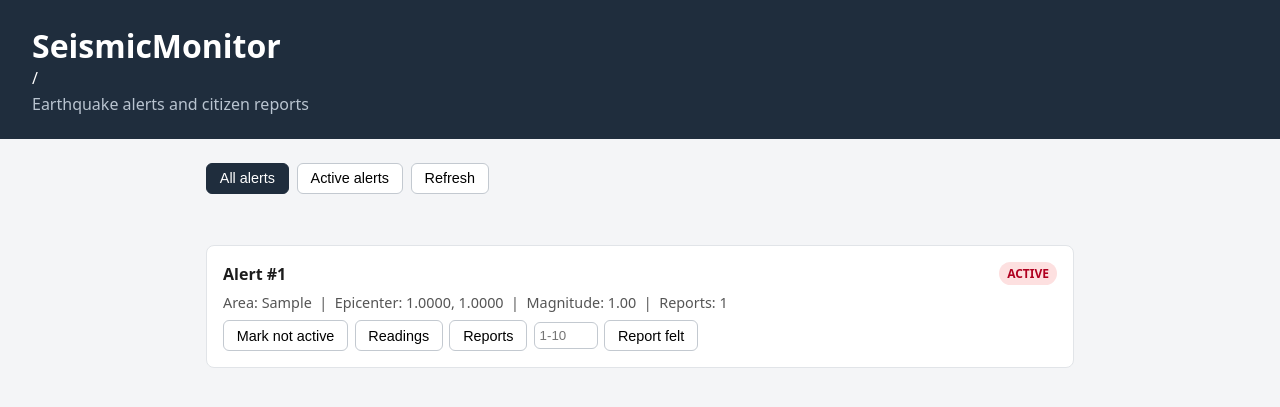
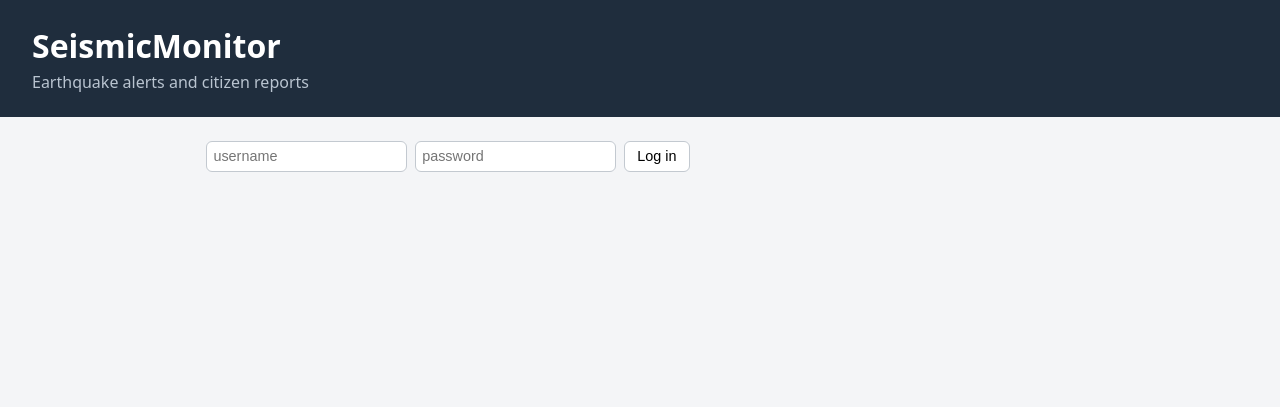
Before and after one commit to Phaberen/24timers_eksamen_seismic_monitor, a Spring Boot app: page / in a window 1280 px wide. Shown: the top 407 px of the page. Run offline with Spring Boot 4, Linux system fonts and the light colour scheme; tables that the repository leaves empty hold one stand-in row (values such as "Sample post"); some of the project's set-up classes (security, data sources, template engines, error pages and the like) are left out, and stand-ins take their place.

Commit message:
added authentication and reporting features for citizen reports, including user identity tracking and prevention of duplicate submissions

```diff
--- a/src/main/java/dk/ek/seismicmonitor/controller/CitizenReportController.java
+++ b/src/main/java/dk/ek/seismicmonitor/controller/CitizenReportController.java
@@ -5,6 +5,7 @@ import dk.ek.seismicmonitor.dto.CreateCitizenReportRequest;
 import dk.ek.seismicmonitor.service.CitizenReportService;
 import jakarta.validation.Valid;
 import org.springframework.http.HttpStatus;
+import org.springframework.security.core.Authentication;
 import org.springframework.web.bind.annotation.*;
 
 import java.util.List;
@@ -19,11 +20,14 @@ public class CitizenReportController {
         this.reportService = reportService;
     }
 
+    // The reporter is the authenticated user, not a body field, so one user can
+    // only ever file one report per alert.
     @PostMapping
     @ResponseStatus(HttpStatus.CREATED)
     public CitizenReportResponse create(@PathVariable Long alertId,
-                                        @Valid @RequestBody CreateCitizenReportRequest request) {
-        return reportService.createReport(alertId, request.intensity());
+                                        @Valid @RequestBody CreateCitizenReportRequest request,
+                                        Authentication authentication) {
+        return reportService.createReport(alertId, authentication.getName(), request.intensity());
     }
 
     @GetMapping("/count")
--- a/src/main/java/dk/ek/seismicmonitor/dto/CitizenReportResponse.java
+++ b/src/main/java/dk/ek/seismicmonitor/dto/CitizenReportResponse.java
@@ -7,6 +7,7 @@ import java.time.LocalDateTime;
 public record CitizenReportResponse(
         Long id,
         Long alertId,
+        String reportedBy,
         int intensity,
         LocalDateTime createdAt
 ) {
@@ -14,6 +15,7 @@ public record CitizenReportResponse(
         return new CitizenReportResponse(
                 report.getId(),
                 report.getAlert().getId(),
+                report.getReportedBy(),
                 report.getIntensity(),
                 report.getCreatedAt());
     }
--- /dev/null
+++ b/src/main/java/dk/ek/seismicmonitor/dto/CurrentUser.java
@@ -0,0 +1,5 @@
+package dk.ek.seismicmonitor.dto;
+
+// The logged-in user's identity and whether they hold the admin role, so the
+// frontend can show role-appropriate controls.
+public record CurrentUser(String username, boolean admin) { }
--- a/src/main/java/dk/ek/seismicmonitor/exception/GlobalExceptionHandler.java
+++ b/src/main/java/dk/ek/seismicmonitor/exception/GlobalExceptionHandler.java
@@ -22,4 +22,10 @@ public class GlobalExceptionHandler {
     public ProblemDetail handleAlertNotFound(AlertNotFoundException ex) {
         return ProblemDetail.forStatusAndDetail(HttpStatus.NOT_FOUND, ex.getMessage());
     }
+
+    // Second report by the same user for one alert -> 409 Conflict.
+    @ExceptionHandler(DuplicateReportException.class)
+    public ProblemDetail handleDuplicateReport(DuplicateReportException ex) {
+        return ProblemDetail.forStatusAndDetail(HttpStatus.CONFLICT, ex.getMessage());
+    }
 }
--- a/src/main/java/dk/ek/seismicmonitor/repository/CitizenReportRepository.java
+++ b/src/main/java/dk/ek/seismicmonitor/repository/CitizenReportRepository.java
@@ -8,6 +8,8 @@ import java.util.List;
 
 public interface CitizenReportRepository extends JpaRepository<CitizenReport, Long> {
 
+    boolean existsByAlertAndReportedBy(EarthquakeAlert alert, String reportedBy);
+
     long countByAlert(EarthquakeAlert alert);
 
     List<CitizenReport> findByAlertOrderByCreatedAtDesc(EarthquakeAlert alert);
--- /dev/null
+++ b/src/main/resources/static/Js/api.js
@@ -0,0 +1,21 @@
+// HTTP Basic credentials for the API client, set on login and cleared on logout.
+let authHeader = null;
+
+export function setAuth(header) {
+    authHeader = header;
+}
+
+// Thin fetch wrapper: attaches the auth header, returns parsed JSON, or throws
+// with the backend's problem-detail message so callers can show an error.
+export async function api(path, options = {}) {
+    const headers = { ...(options.headers || {}) };
+    if (authHeader) {
+        headers["Authorization"] = authHeader;
+    }
+    const response = await fetch(path, { ...options, headers });
+    if (!response.ok) {
+        const problem = await response.json().catch(() => ({}));
+        throw new Error(problem.detail || `Request failed (${response.status})`);
+    }
+    return response.status === 204 ? null : response.json();
+}
--- /dev/null
+++ b/src/main/resources/static/Js/app.js
@@ -0,0 +1,187 @@
+import { api, setAuth } from "./api.js";
+import { buildCard, renderReadings, renderReports } from "./render.js";
+
+const alertsEl = document.getElementById("alerts");
+const messageEl = document.getElementById("status-message");
+const appEl = document.getElementById("app");
+const whoEl = document.getElementById("who");
+const usernameEl = document.getElementById("username");
+const passwordEl = document.getElementById("password");
+const loginEl = document.getElementById("login");
+const logoutEl = document.getElementById("logout");
+const showAllEl = document.getElementById("show-all");
+
+let showActiveOnly = false;
+let currentUser = null; // { username, admin }
+
+// Card buttons delegate user actions back here.
+const handlers = {
+    changeStatus,
+    submitReport,
+    showReadings: (id) => togglePanel(id, `/api/alerts/${id}/readings`, renderReadings),
+    showReports: (id) => togglePanel(id, `/api/alerts/${id}/reports`, renderReports)
+};
+
+loginEl.addEventListener("click", login);
+logoutEl.addEventListener("click", logout);
+showAllEl.addEventListener("click", () => switchView(false));
+document.getElementById("show-active").addEventListener("click", () => switchView(true));
+document.getElementById("refresh").addEventListener("click", loadAlerts);
+
+function showError(error) {
+    messageEl.textContent = error.message;
+}
+
+// --- Authentication -------------------------------------------------------
+
+async function login() {
+    messageEl.textContent = "";
+    setAuth("Basic " + btoa(`${usernameEl.value}:${passwordEl.value}`));
+    try {
+        currentUser = await api("/api/me");
+        onLoggedIn();
+    } catch (error) {
+        setAuth(null);
+        currentUser = null;
+        showError(new Error("Login failed: " + error.message));
+    }
+}
+
+function logout() {
+    setAuth(null);
+    currentUser = null;
+    passwordEl.value = "";
+    appEl.hidden = true;
+    whoEl.textContent = "";
+    logoutEl.hidden = true;
+    loginEl.hidden = false;
+    usernameEl.hidden = false;
+    passwordEl.hidden = false;
+    alertsEl.innerHTML = "";
+    messageEl.textContent = "";
+}
+
+function onLoggedIn() {
+    whoEl.textContent = `${currentUser.username} (${currentUser.admin ? "ADMIN" : "USER"})`;
+    loginEl.hidden = true;
+    usernameEl.hidden = true;
+    passwordEl.hidden = true;
+    logoutEl.hidden = false;
+    appEl.hidden = false;
+
+    // Only admins may list all alerts; users are limited to the active view.
+    showAllEl.hidden = !currentUser.admin;
+    switchView(!currentUser.admin);
+}
+
+// --- Alerts ---------------------------------------------------------------
+
+function switchView(activeOnly) {
+    showActiveOnly = activeOnly;
+    showAllEl.classList.toggle("active", !activeOnly);
+    document.getElementById("show-active").classList.toggle("active", activeOnly);
+    loadAlerts();
+}
+
+function findCard(alertId) {
+    return alertsEl.querySelector(`.alert-card[data-alert-id="${alertId}"]`);
+}
+
+// Fetches the report count for an alert and builds its card.
+async function cardFor(alert) {
+    const reportCount = await api(`/api/alerts/${alert.id}/reports/count`);
+    return buildCard(alert, reportCount, handlers, currentUser.admin);
+}
+
+async function loadAlerts() {
+    messageEl.textContent = "";
+    try {
+        const alerts = await api(showActiveOnly ? "/api/alerts/active" : "/api/alerts");
+        alertsEl.innerHTML = "";
+        if (alerts.length === 0) {
+            alertsEl.innerHTML = `<p class="empty">No alerts to show.</p>`;
+            return;
+        }
+        for (const alert of alerts) {
+            alertsEl.appendChild(await cardFor(alert));
+        }
+    } catch (error) {
+        showError(error);
+    }
+}
+
+// Replaces a single card in place (keeps scroll position), or removes it when a
+// status change drops it out of the currently filtered list.
+async function replaceCard(alertId, updatedAlert) {
+    const oldCard = findCard(alertId);
+    if (!oldCard) return;
+    if (showActiveOnly && updatedAlert.status !== "ACTIVE") {
+        oldCard.remove();
+        if (!alertsEl.querySelector(".alert-card")) {
+            alertsEl.innerHTML = `<p class="empty">No alerts to show.</p>`;
+        }
+        return;
+    }
+    oldCard.replaceWith(await cardFor(updatedAlert));
+}
+
+async function changeStatus(alertId, target) {
+    messageEl.textContent = "";
+    try {
+        const updated = await api(`/api/alerts/${alertId}/status`, {
+            method: "PATCH",
+            headers: { "Content-Type": "application/json" },
+            body: JSON.stringify({ status: target })
+        });
+        await replaceCard(alertId, updated);
+    } catch (error) {
+        showError(error);
+    }
+}
+
+async function submitReport(alertId, value) {
+    messageEl.textContent = "";
+    const intensity = Number(value);
+    if (!Number.isInteger(intensity) || intensity < 1 || intensity > 10) {
+        showError(new Error("Intensity must be a whole number from 1 to 10."));
+        return;
+    }
+    try {
+        await api(`/api/alerts/${alertId}/reports`, {
+            method: "POST",
+            headers: { "Content-Type": "application/json" },
+            body: JSON.stringify({ intensity })
+        });
+        await refreshReports(alertId);
+    } catch (error) {
+        showError(error);
+    }
+}
+
+// Updates the report count (and the reports panel if it is open) without
+// rebuilding the whole list.
+async function refreshReports(alertId) {
+    const card = findCard(alertId);
+    if (!card) return;
+    card.querySelector(".report-count").textContent =
+        await api(`/api/alerts/${alertId}/reports/count`);
+
+    const panel = card.querySelector(".panel");
+    if (panel && panel.style.display !== "none") {
+        const reports = await api(`/api/alerts/${alertId}/reports`);
+        panel.innerHTML = renderReports(reports);
+    }
+}
+
+// Opens the detail panel under an alert with freshly fetched data.
+async function togglePanel(alertId, path, renderer) {
+    messageEl.textContent = "";
+    const panel = findCard(alertId).querySelector(".panel");
+    try {
+        const data = await api(path);
+        panel.innerHTML = renderer(data);
+        panel.style.display = "block";
+    } catch (error) {
+        showError(error);
+    }
+}
--- /dev/null
+++ b/src/main/resources/static/Js/render.js
@@ -0,0 +1,84 @@
+// Pure rendering: turns alert/report/reading data into DOM. No network calls and
+// no app state; user actions are delegated through the passed-in handlers.
+
+// Which status transitions an admin may trigger from the current status.
+const NEXT_STATUSES = {
+    UNDER_REVIEW: [["ACTIVE", "Mark active"], ["FALSE_ALARM", "False alarm"]],
+    ACTIVE: [["NOT_ACTIVE", "Mark not active"]],
+    FALSE_ALARM: [],
+    NOT_ACTIVE: []
+};
+
+export function buildCard(alert, reportCount, handlers, isAdmin) {
+    const card = document.createElement("div");
+    card.className = "alert-card";
+    card.dataset.alertId = alert.id;
+    card.innerHTML = `
+        <div class="alert-head">
+            <strong>Alert #${alert.id}</strong>
+            <span class="badge ${alert.status}">${alert.status}</span>
+        </div>
+        <p class="alert-meta">
+            Area: ${alert.area || "Unknown"}
+            &nbsp;|&nbsp; Epicenter: ${alert.epicenterLatitude.toFixed(4)}, ${alert.epicenterLongitude.toFixed(4)}
+            &nbsp;|&nbsp; Magnitude: ${alert.magnitude.toFixed(2)}
+            &nbsp;|&nbsp; Reports: <span class="report-count">${reportCount}</span>
+        </p>`;
+
+    card.appendChild(buildActions(alert, handlers, isAdmin));
+    const panel = document.createElement("div");
+    panel.className = "panel";
+    panel.style.display = "none";
+    card.appendChild(panel);
+    return card;
+}
+
+function buildActions(alert, handlers, isAdmin) {
+    const actions = document.createElement("div");
+    actions.className = "actions";
+
+    // Admin-only: change status and inspect the alert's reports/readings.
+    if (isAdmin) {
+        for (const [target, label] of NEXT_STATUSES[alert.status]) {
+            actions.appendChild(makeButton(label, () => handlers.changeStatus(alert.id, target)));
+        }
+        actions.appendChild(makeButton("Readings", () => handlers.showReadings(alert.id)));
+        actions.appendChild(makeButton("Reports", () => handlers.showReports(alert.id)));
+    }
+
+    // Citizen report form: intensity 1-10 + submit.
+    const form = document.createElement("span");
+    form.className = "report-form";
+    const intensity = document.createElement("input");
+    intensity.type = "number";
+    intensity.min = "1";
+    intensity.max = "10";
+    intensity.placeholder = "1-10";
+    form.appendChild(document.createTextNode("Felt it? "));
+    form.appendChild(intensity);
+    form.appendChild(makeButton("Report", () => handlers.submitReport(alert.id, intensity.value)));
+    actions.appendChild(form);
+
+    return actions;
+}
+
+function makeButton(label, handler) {
+    const button = document.createElement("button");
+    button.textContent = label;
+    button.addEventListener("click", handler);
+    return button;
+}
+
+export function renderReadings(readings) {
+    if (readings.length === 0) return `<span class="empty">No readings linked.</span>`;
+    const items = readings.map(r =>
+        `<li>${r.readingId} (${r.sensorId}) — magnitude ${r.estimatedMagnitude.toFixed(1)}, ${r.estimatedDistanceToEpicenterKm.toFixed(1)} km</li>`).join("");
+    return `<strong>Readings behind this alert</strong><ul>${items}</ul>`;
+}
+
+export function renderReports(reports) {
+    if (reports.length === 0) return `<span class="empty">No citizen reports yet.</span>`;
+    const items = reports.map(r =>
+        `<li>Intensity ${r.intensity} — ${new Date(r.createdAt).toLocaleString()}</li>`).join("");
+    return `<strong>Citizen reports</strong><ul>${items}</ul>`;
+}
--- a/src/main/resources/static/app.js
+++ /dev/null
@@ -1,179 +0,0 @@
-const alertsEl = document.getElementById("alerts");
-const messageEl = document.getElementById("status-message");
-
-// Which status transitions an admin may trigger from the current status.
-const NEXT_STATUSES = {
-    UNDER_REVIEW: [["ACTIVE", "Mark active"], ["FALSE_ALARM", "False alarm"]],
-    ACTIVE: [["NOT_ACTIVE", "Mark not active"]],
-    FALSE_ALARM: [],
-    NOT_ACTIVE: []
-};
-
-let showActiveOnly = false;
-
-document.getElementById("show-all").addEventListener("click", () => switchView(false));
-document.getElementById("show-active").addEventListener("click", () => switchView(true));
-document.getElementById("refresh").addEventListener("click", loadAlerts);
-
-function switchView(activeOnly) {
-    showActiveOnly = activeOnly;
-    document.getElementById("show-all").classList.toggle("active", !activeOnly);
-    document.getElementById("show-active").classList.toggle("active", activeOnly);
-    loadAlerts();
-}
-
-// Small fetch wrapper that surfaces backend errors in the status bar.
-async function api(path, options) {
-    const response = await fetch(path, options);
-    if (!response.ok) {
-        const problem = await response.json().catch(() => ({}));
-        throw new Error(problem.detail || `Request failed (${response.status})`);
-    }
-    return response.status === 204 ? null : response.json();
-}
-
-function showError(error) {
-    messageEl.textContent = error.message;
-}
-
-async function loadAlerts() {
-    messageEl.textContent = "";
-    try {
-        const alerts = await api(showActiveOnly ? "/api/alerts/active" : "/api/alerts");
-        alertsEl.innerHTML = "";
-        if (alerts.length === 0) {
-            alertsEl.innerHTML = `<p class="empty">No alerts to show.</p>`;
-            return;
-        }
-        for (const alert of alerts) {
-            alertsEl.appendChild(await renderAlert(alert));
-        }
-    } catch (error) {
-        showError(error);
-    }
-}
-
-async function renderAlert(alert) {
-    const count = await api(`/api/alerts/${alert.id}/reports/count`);
-
-    const card = document.createElement("div");
-    card.className = "alert-card";
-    card.dataset.alertId = alert.id;
-    card.innerHTML = `
-        <div class="alert-head">
-            <strong>Alert #${alert.id}</strong>
-            <span class="badge ${alert.status}">${alert.status}</span>
-        </div>
-        <p class="alert-meta">
-            Area: ${alert.area || "Unknown"}
-            &nbsp;|&nbsp; Epicenter: ${alert.epicenterLatitude.toFixed(4)}, ${alert.epicenterLongitude.toFixed(4)}
-            &nbsp;|&nbsp; Magnitude: ${alert.magnitude.toFixed(2)}
-            &nbsp;|&nbsp; Reports: ${count}
-        </p>`;
-
-    card.appendChild(buildActions(alert));
-    const panel = document.createElement("div");
-    panel.className = "panel";
-    panel.style.display = "none";
-    card.appendChild(panel);
-    return card;
-}
-
-function buildActions(alert) {
-    const actions = document.createElement("div");
-    actions.className = "actions";
-
-    // Status-change buttons allowed from the current status.
-    for (const [target, label] of NEXT_STATUSES[alert.status]) {
-        const button = document.createElement("button");
-        button.textContent = label;
-        button.addEventListener("click", () => changeStatus(alert.id, target));
-        actions.appendChild(button);
-    }
-
-    actions.appendChild(makeButton("Readings", () =>
-        togglePanel(alert.id, `/api/alerts/${alert.id}/readings`, renderReadings)));
-    actions.appendChild(makeButton("Reports", () =>
-        togglePanel(alert.id, `/api/alerts/${alert.id}/reports`, renderReports)));
-
-    // Citizen report form: intensity 1-10 + submit.
-    const intensity = document.createElement("input");
-    intensity.type = "number";
-    intensity.min = "1";
-    intensity.max = "10";
-    intensity.placeholder = "1-10";
-    actions.appendChild(intensity);
-    actions.appendChild(makeButton("Report felt", () => submitReport(alert.id, intensity.value)));
-
-    return actions;
-}
-
-function makeButton(label, handler) {
-    const button = document.createElement("button");
-    button.textContent = label;
-    button.addEventListener("click", handler);
-    return button;
-}
-
-async function changeStatus(alertId, target) {
-    messageEl.textContent = "";
-    try {
-        await api(`/api/alerts/${alertId}/status`, {
-            method: "PATCH",
-            headers: { "Content-Type": "application/json" },
-            body: JSON.stringify({ status: target })
-        });
-        loadAlerts();
-    } catch (error) {
-        showError(error);
-    }
-}
-
-async function submitReport(alertId, value) {
-    messageEl.textContent = "";
-    const intensity = Number(value);
-    if (!Number.isInteger(intensity) || intensity < 1 || intensity > 10) {
-        showError(new Error("Intensity must be a whole number from 1 to 10."));
-        return;
-    }
-    try {
-        await api(`/api/alerts/${alertId}/reports`, {
-            method: "POST",
-            headers: { "Content-Type": "application/json" },
-            body: JSON.stringify({ intensity })
-        });
-        loadAlerts();
-    } catch (error) {
-        showError(error);
-    }
-}
-
-// Opens (or refreshes) the detail panel under an alert with fetched data.
-async function togglePanel(alertId, path, renderer) {
-    messageEl.textContent = "";
-    const card = alertsEl.querySelector(`.alert-card[data-alert-id="${alertId}"]`);
-    const target = card.querySelector(".panel");
-    try {
-        const data = await api(path);
-        target.innerHTML = renderer(data);
-        target.style.display = "block";
-    } catch (error) {
-        showError(error);
-    }
-}
-
-function renderReadings(readings) {
-    if (readings.length === 0) return `<span class="empty">No readings linked.</span>`;
-    const items = readings.map(r =>
-        `<li>${r.readingId} (${r.sensorId}) — magnitude ${r.estimatedMagnitude.toFixed(1)}, ${r.estimatedDistanceToEpicenterKm.toFixed(1)} km</li>`).join("");
-    return `<strong>Readings behind this alert</strong><ul>${items}</ul>`;
-}
-
-function renderReports(reports) {
-    if (reports.length === 0) return `<span class="empty">No citizen reports yet.</span>`;
-    const items = reports.map(r =>
-        `<li>Intensity ${r.intensity} — ${new Date(r.createdAt).toLocaleString()}</li>`).join("");
-    return `<strong>Citizen reports</strong><ul>${items}</ul>`;
-}
-
-loadAlerts();
--- a/src/main/resources/static/index.html
+++ b/src/main/resources/static/index.html
@@ -8,21 +8,32 @@
 </head>
 <body>
     <header>
-        <h1>SeismicMonitor</h1>/
+        <h1>SeismicMonitor</h1>
         <p>Earthquake alerts and citizen reports</p>
     </header>
 
     <main>
-        <div class="toolbar">
-            <button id="show-all" class="tab active">All alerts</button>
-            <button id="show-active" class="tab">Active alerts</button>
-            <button id="refresh">Refresh</button>
+        <div class="auth-bar">
+            <input id="username" placeholder="username" autocomplete="username">
+            <input id="password" type="password" placeholder="password" autocomplete="current-password">
+            <button id="login">Log in</button>
+            <span id="who" class="who"></span>
+            <button id="logout" hidden>Log out</button>
         </div>
 
         <p id="status-message" class="status-message"></p>
-        <section id="alerts"></section>
+
+        <div id="app" hidden>
+            <div class="toolbar">
+                <button id="show-all" class="tab active">All alerts</button>
+                <button id="show-active" class="tab">Active alerts</button>
+                <button id="refresh">Refresh</button>
+            </div>
+
+            <section id="alerts"></section>
+        </div>
     </main>
 
-    <script src="app.js"></script>
+    <script type="module" src="Js/app.js"></script>
 </body>
 </html>
--- a/src/main/resources/static/styles.css
+++ b/src/main/resources/static/styles.css
@@ -17,6 +17,17 @@ header h1 { margin: 0; }
 header p { margin: 0.25rem 0 0; color: #b9c4d0; }
 
 main { max-width: 900px; margin: 1.5rem auto; padding: 0 1rem; }
+
+.auth-bar { display: flex; gap: 0.5rem; align-items: center; margin-bottom: 1rem; }
+
+.auth-bar input {
+    padding: 0.4rem;
+    border: 1px solid #c3c9d0;
+    border-radius: 6px;
+    font-size: 0.9rem;
+}
+
+.who { font-weight: 600; color: #1f2d3d; }
 
 .toolbar { display: flex; gap: 0.5rem; margin-bottom: 1rem; }
 
@@ -61,7 +72,18 @@ button:hover { background: #eef1f4; }
 
 .actions { display: flex; flex-wrap: wrap; gap: 0.4rem; align-items: center; margin-top: 0.5rem; }
 
-.actions input[type="number"] { width: 4rem; padding: 0.3rem; border: 1px solid #c3c9d0; border-radius: 6px; }
+.report-form {
+    display: inline-flex;
+    align-items: center;
+    gap: 0.4rem;
+    margin-left: auto;
+    padding-left: 0.75rem;
+    border-left: 1px solid #e1e4e8;
+    color: #555;
+    font-size: 0.9rem;
+}
+
+.report-form input[type="number"] { width: 4rem; padding: 0.3rem; border: 1px solid #c3c9d0; border-radius: 6px; }
 
 .panel {
     margin-top: 0.75rem;
```
Also changed, not shown: src/main/java/dk/ek/seismicmonitor/config/SecurityConfig.java (+37 -4 lines), src/main/java/dk/ek/seismicmonitor/controller/MeController.java (added, +17 -0 lines), src/main/java/dk/ek/seismicmonitor/exception/DuplicateReportException.java (added, +9 -0 lines), src/main/java/dk/ek/seismicmonitor/model/CitizenReport.java (+14 -2 lines), src/main/java/dk/ek/seismicmonitor/service/CitizenReportService.java (+6 -2 lines), 1 other file.
